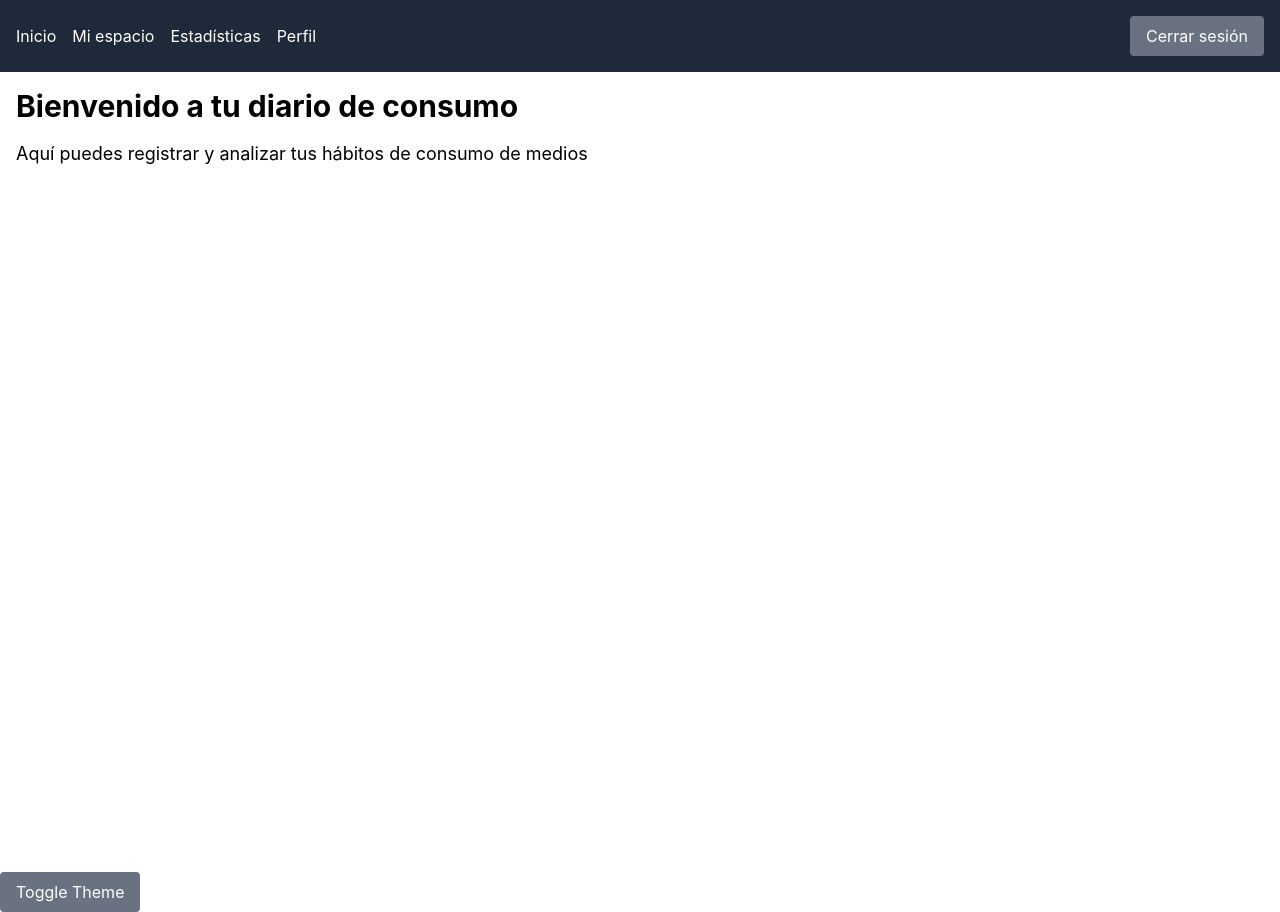
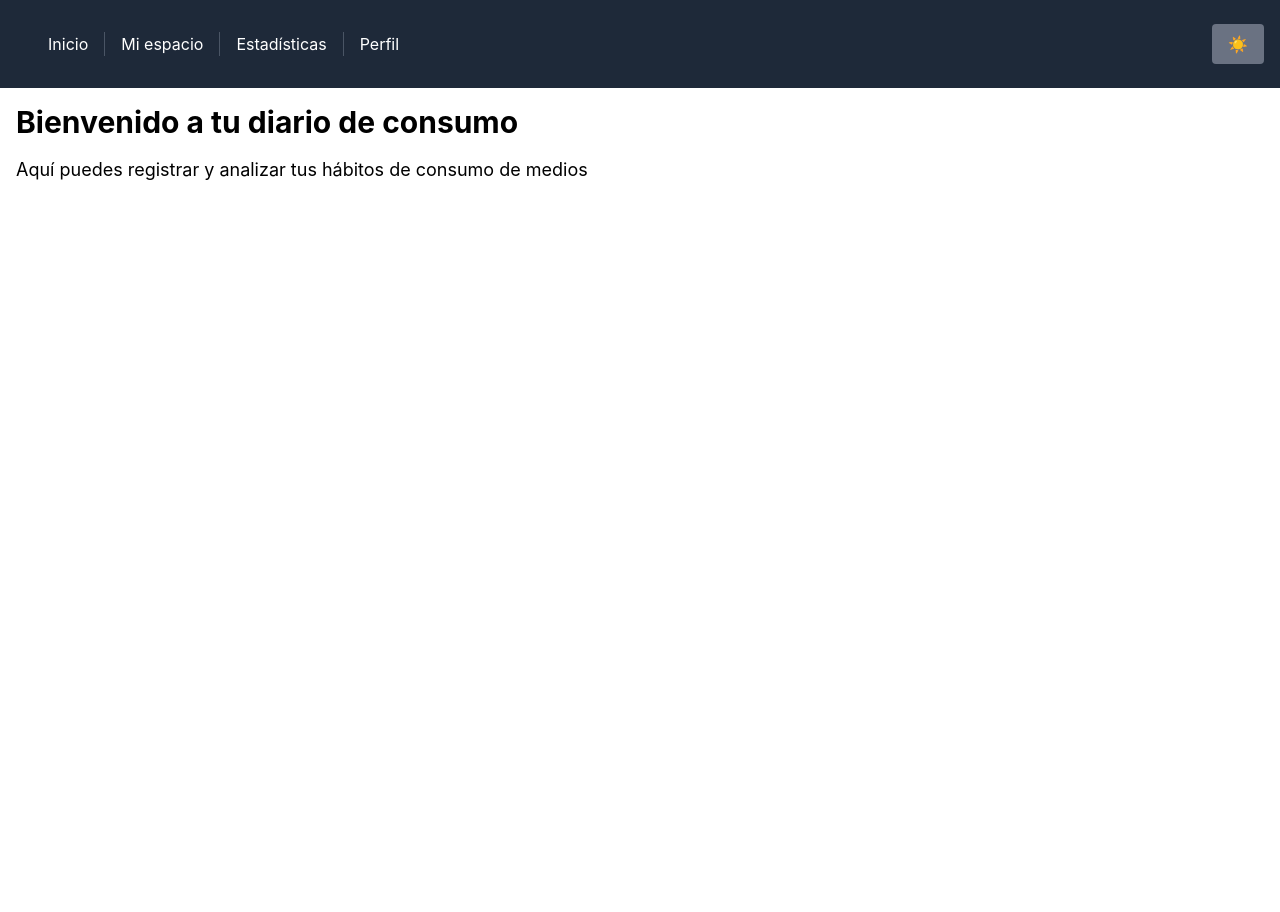
Before and after one commit to Nereag443/proyecto, a React (Vite) app in the folder diary-project/frontend/: page / in a window 1280 px wide. After the commit the page ends 888 px from the top, so only its background shows below. Built offline with nearby package versions, Linux system fonts and the light colour scheme.

Commit message:
cambiado botón a navbar

```diff
--- a/diary-project/frontend/src/App.tsx
+++ b/diary-project/frontend/src/App.tsx
@@ -1,25 +1,16 @@
 import { BrowserRouter, Route, Routes } from 'react-router-dom'
-import { ThemeContext } from './context/themeContext'
 import { Home } from './pages/home'
 import { MySpace } from './pages/mySpace'
 import { Stats } from './pages/stats'
 import { Navbar } from './components/navbar'
 import './App.css'
-import { Button } from './components/button'
-import { useContext } from 'react';
 import NotFound from './pages/notFound'
 import { Profile } from './pages/profile'
 
 function App() {
-  const context = useContext(ThemeContext);
-  if (!context) {
-    throw new Error('ThemeContext is not provided');
-  }
-  const { toggleTheme } = context;
-
   return (
     <BrowserRouter>
-     <Navbar onLogout={() => {}} />
+     <Navbar />
 
      <Routes>
       <Route path="/" element={<Home />} />
@@ -29,7 +20,6 @@ function App() {
       <Route path="*" element={<NotFound />} />
      </Routes>
 
-      <Button text="Toggle Theme" onClick={(toggleTheme)} />
     </BrowserRouter>
   )
 }
--- a/diary-project/frontend/src/components/navbar.tsx
+++ b/diary-project/frontend/src/components/navbar.tsx
@@ -1,22 +1,27 @@
 import { Link } from 'react-router-dom'
 import { Button } from './button'
+import { useContext } from 'react'
+import { ThemeContext } from '../context/themeContext'
 
-interface NavbarProps {
-    onLogout: () => void
-}
 
-export function Navbar (props: NavbarProps) {
+export function Navbar () {
+    const context = useContext(ThemeContext);
+        if (!context) {
+    throw new Error('ThemeContext is not provided');
+    }
+    const { darkMode, toggleTheme } = context;
     return (
         <nav className="bg-gray-800 text-white p-4 flex justify-between items-center">
-            <div className="flex space-x-4">
-                <Link to="/">Inicio</Link>
-                <Link to="/mySpace">Mi espacio</Link>
-                <Link to="/stats">Estadísticas</Link>
-                <Link to="/profile">Perfil</Link>
+            <div className="flex p-4 divide-x divide-gray-600">
+                <Link to="/" className='px-4'>Inicio</Link>
+                <Link to="/mySpace" className='px-4'>Mi espacio</Link>
+                <Link to="/stats" className='px-4'>Estadísticas</Link>
+                <Link to="/profile" className='px-4'>Perfil</Link>
             </div>
             <Button
-                onClick={props.onLogout}
-                text="Cerrar sesión" />
+                onClick={toggleTheme}
+                text={darkMode ? "🌙" : "☀️"}
+                className='rounded-full w-10 h-10 cursor-pointer bg-gray-600 hover:bg-gray-700' />
         </nav>
     )
 }
```
